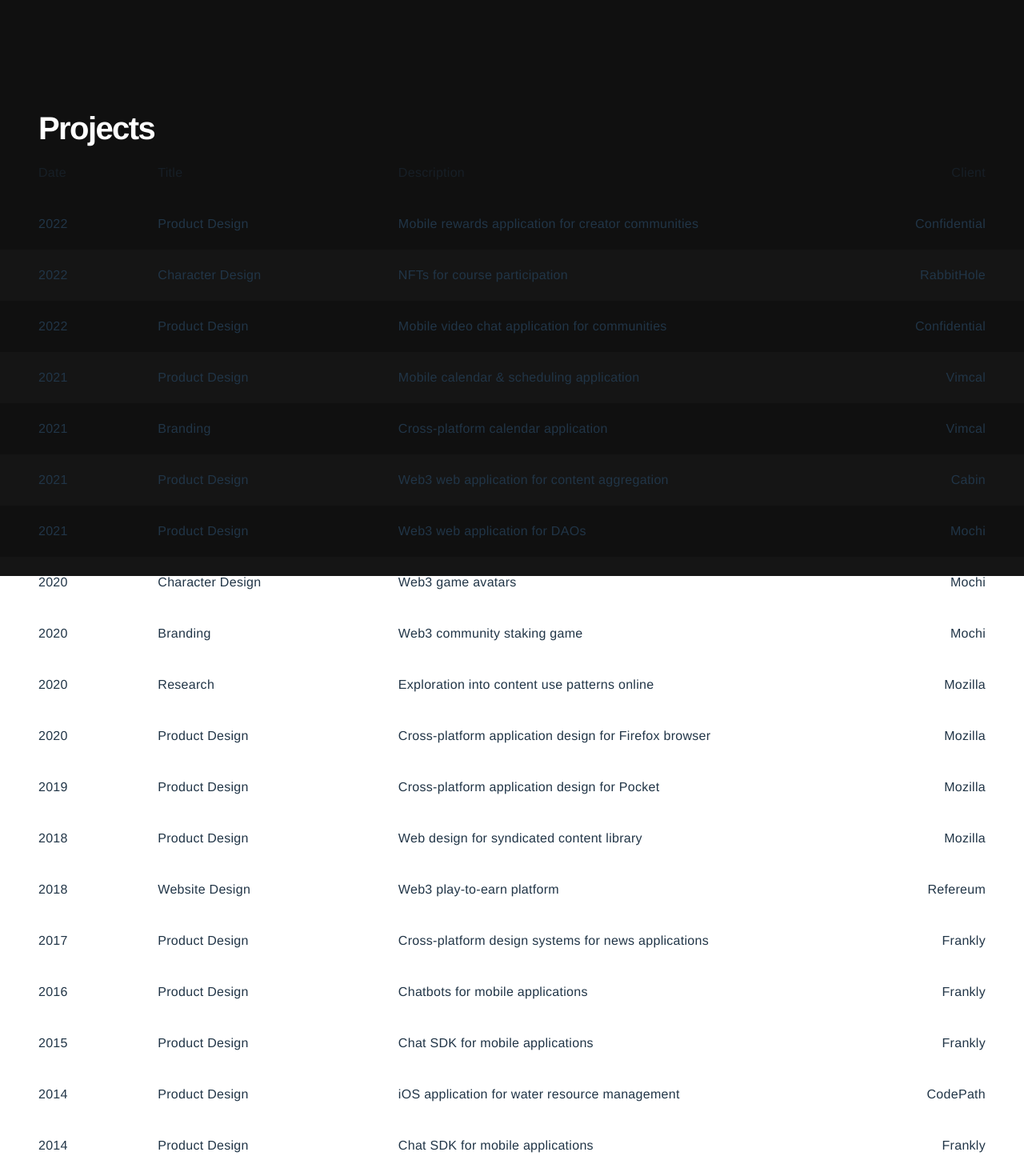
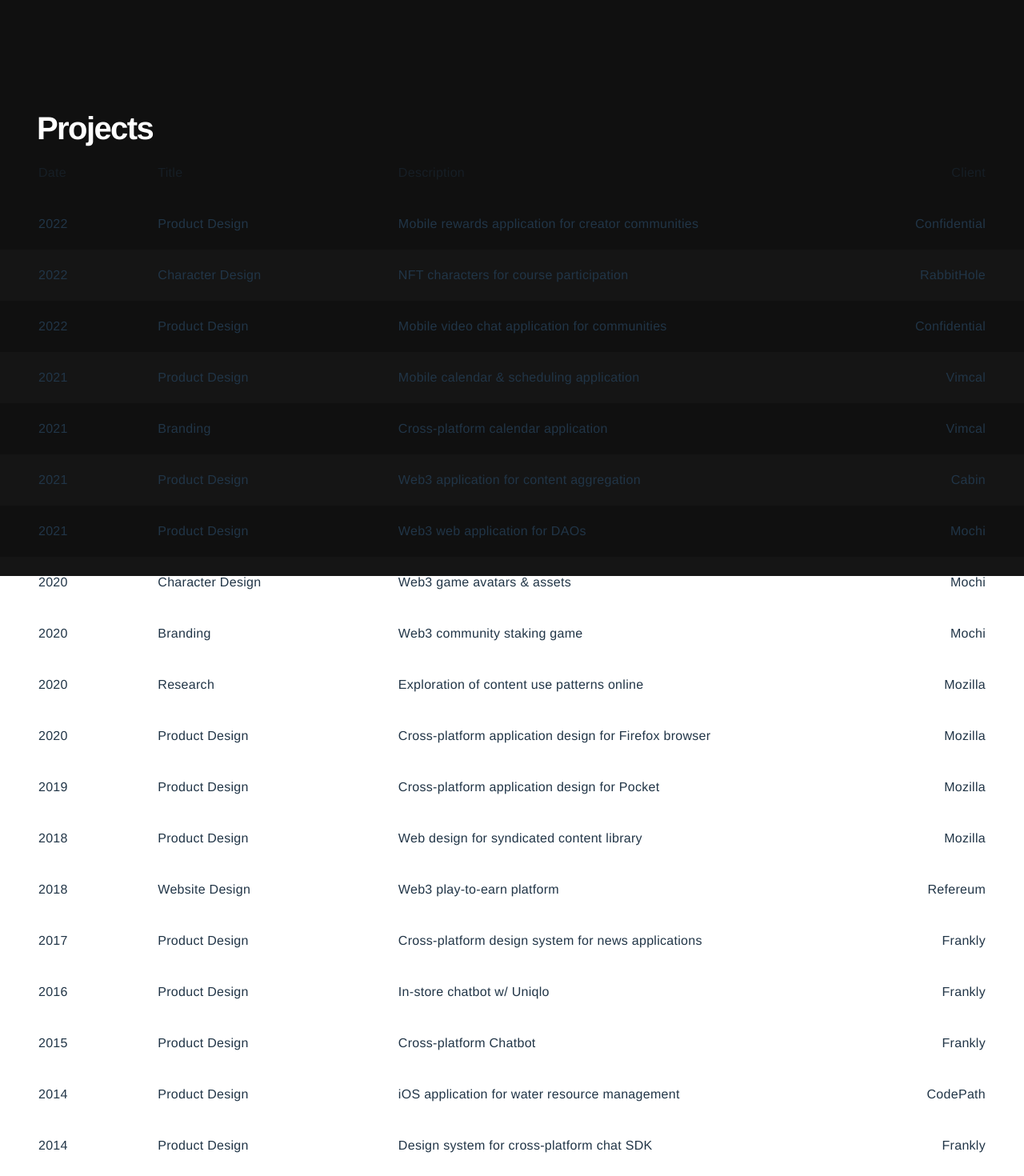
Before and after one commit to tlrmlr/pf2, a SvelteKit app in the folder app/: page /projects in a window 1280 px wide. Shown: the part 80-1550 px from the top of the page at 80% size. Built offline with nearby package versions, Linux system fonts and the light colour scheme.

Commit message:
minor tweaks to styles and set up, introduced easing

```diff
--- a/app/src/app.css
+++ b/app/src/app.css
@@ -68,6 +68,12 @@
   line-height: 48px;
   letter-spacing: -0.04em;
   color: rgba(255, 255, 255, 1);
+  margin-left: -2px;
+}
+
+h1.sticky {
+  position: sticky;
+  top: calc(var(--displacement-nav) + var(--padding));
 }
 
 h2 {
--- a/app/src/routes/Welcome.svelte
+++ b/app/src/routes/Welcome.svelte
@@ -1,5 +1,5 @@
 <script>
- let descriptorArray = [
+    let descriptorArray = [
     {
         src: "",
         text: "Product designer exploring life online."
--- /dev/null
+++ b/app/src/routes/data.js
@@ -0,0 +1,83 @@
+export const samplesArray = [
+    {
+        url: "Testing",
+        src: "test-img.png",
+        date: "9-10-22",
+        alt: "Musings on Moloch"
+    },{
+        url: "Testing",
+        src: "test-img.png",
+        date: "9-10-22",
+        alt: "Musings on Moloch"
+    },{
+        url: "Testing",
+        src: "test-img.png",
+        date: "9-10-22",
+        alt: "Musings on Moloch"
+    },{
+        url: "Testing",
+        src: "test-img.png",
+        date: "9-10-22",
+        alt: "Musings on Moloch"
+    },{
+        url: "Testing",
+        src: "test-img.png",
+        date: "9-10-22",
+        alt: "Musings on Moloch"
+    },{
+        url: "Testing",
+        src: "test-img.png",
+        date: "9-10-22",
+        alt: "Musings on Moloch"
+    },{
+        url: "Testing",
+        src: "test-img.png",
+        date: "9-10-22",
+        alt: "Musings on Moloch"
+    },{
+        url: "Testing",
+        src: "test-img.png",
+        date: "9-10-22",
+        alt: "Musings on Moloch"
+    },{
+        url: "Testing",
+        src: "test-img.png",
+        date: "9-10-22",
+        alt: "Musings on Moloch"
+    },{
+        url: "Testing",
+        src: "test-img.png",
+        date: "9-10-22",
+        alt: "Musings on Moloch"
+    },{
+        url: "Testing",
+        src: "test-img.png",
+        date: "9-10-22",
+        alt: "Musings on Moloch"
+    },{
+        url: "Testing",
+        src: "test-img.png",
+        date: "9-10-22",
+        alt: "Musings on Moloch"
+    },{
+        url: "Testing",
+        src: "test-img.png",
+        date: "9-10-22",
+        alt: "Musings on Moloch"
+    },{
+        url: "Testing",
+        src: "test-img.png",
+        date: "9-10-22",
+        alt: "Musings on Moloch"
+    },{
+        url: "Testing",
+        src: "test-img.png",
+        date: "9-10-22",
+        alt: "Musings on Moloch"
+    },{
+        url: "Testing",
+        src: "test-img.png",
+        date: "9-10-22",
+        alt: "Musings on Moloch"
+    }
+]
--- a/app/src/routes/projects/+page.svelte
+++ b/app/src/routes/projects/+page.svelte
@@ -4,7 +4,7 @@
 </script>
 
 <article in:fly={{y: -2}}>
-	<h1>Projects</h1>
+	<h1 class="sticky">Projects</h1>
 	<Table />
 </article>
 
--- a/app/src/routes/projects/ProjectTable.svelte
+++ b/app/src/routes/projects/ProjectTable.svelte
@@ -1,8 +1,8 @@
 <script>
-   import { clientArray, workArray } from './data.js';
+   import { workArraySorted, workArray } from './data.js';
    import { fly } from "svelte/transition";
+   import { quartOut } from 'svelte/easing';
 
-   let workArraySorted = workArray.reverse();
    let workArrayProps = Object.keys(workArray[0]);
 </script>
 
@@ -16,7 +16,7 @@
    </thead>
    <tbody>
         {#each workArraySorted as work, i}
-           <tr class="row-work" in:fly={{y: -2, delay: 40 * i  }}>
+           <tr class="row-work" in:fly={{y: -2, duration: 400, delay: 40 * i, easing: quartOut }}>
               <td class="work-date">{work.date}</td>
               <td class="work-title">{work.title}</td>
               <td class="work-description">{work.description}</td>
--- a/app/src/routes/projects/data.js
+++ b/app/src/routes/projects/data.js
@@ -53,25 +53,31 @@
  {
     date: 2014,
     title: "Product Design",
+    description: "Design system for cross-platform chat SDK",
+    client: clientArray[1].name
+ },
+ {
+    date: 2014,
+    title: "Product Design",
     description: "iOS application for water resource management",
     client: clientArray[2].name
  },
  {
     date: 2015,
     title: "Product Design",
-    description: "Chat SDK for mobile applications",
+    description: "Cross-platform Chatbot",
     client: clientArray[1].name
  },
  {
     date: 2016,
     title: "Product Design",
-    description: "Chatbots for mobile applications",
+    description: "In-store chatbot w/ Uniqlo",
     client: clientArray[1].name
  },
  {
     date: 2017,
     title: "Product Design",
-    description: "Cross-platform design systems for news applications",
+    description: "Cross-platform design system for news applications",
     client: clientArray[1].name
  },
  {
@@ -101,7 +107,7 @@
  {
     date: 2020,
     title: "Research",
-    description: "Exploration into content use patterns online",
+    description: "Exploration of content use patterns online",
     client: clientArray[4].name
  },
  {
@@ -113,7 +119,7 @@
  {
     date: 2020,
     title: "Character Design",
-    description: "Web3 game avatars",
+    description: "Web3 game avatars & assets",
     client: clientArray[5].name
  },
  {
@@ -125,7 +131,7 @@
  {
     date: 2021,
     title: "Product Design",
-    description: "Web3 web application for content aggregation",
+    description: "Web3 application for content aggregation",
     client: clientArray[6].name
  },
  {
@@ -150,7 +156,7 @@
  {
     date: 2022,
     title: "Character Design",
-    description: "NFTs for course participation",
+    description: "NFT characters for course participation",
     client: clientArray[8].name
  },
  {
@@ -160,3 +166,5 @@
     client: clientArray[0].name
  }
 ]
+
+export const workArraySorted = workArray.reverse();
--- a/app/src/routes/writing/+page.svelte
+++ b/app/src/routes/writing/+page.svelte
@@ -5,14 +5,19 @@
 </script>
 
 <article in:fly={{y: -2}}>
-    <h1>Writing</h1>
+    <h1 class="sticky">Writing</h1>
     <ul>
         {#each data.summaries as { slug, title, created, updated, content }}
         <li in:fly={{y: -8, delay: 60}}>
             <section>
-                <a href="/writing/{slug}"><h2>{title}</h2></a>
-                <h6>{created}</h6>
-                <Content created={created} updated={updated} content={content}/>
+                <div class="timeline">
+                    <h6>{created}</h6>
+                    <hr>
+                </div>
+                <div>
+                    <a href="/writing/{slug}"><h2>{title}</h2></a>
+                    <Content created={created} updated={updated} content={content}/>
+                </div>
             </section>
         </li>
         {/each}
@@ -23,12 +28,28 @@
     article {
         padding: 0 var(--padding);
         display: grid;
-        grid-template-columns: var(--rag) 1fr;
         gap: 32px;
     }
 
-    h1 {
-        grid-column: span 2;
+    h6 {
+        /* font-family: monospace; */
+        font-weight: 400;
+        font-size: 16px;
+        margin-top: 2px;
+    }
+
+    section {
+        display: grid;
+        grid-template-columns: 1fr var(--rag) 1fr;
+        gap: 8px;
+    }
+
+    h2 {
+        color: rgba(255,255,255,0.5)
+    }
+
+    section:hover h2, section:hover p {
+        color: rgba(255,255,255,1.0)
     }
 
     a {
@@ -38,4 +59,18 @@
     ul {
         margin-top: 16px;
     }
+
+    .timeline {
+        display: grid;
+        grid-template-columns: min-content 1fr;
+        gap: 8px;
+    }
+
+    hr {
+        height: 1px;
+        border: none;
+        border-bottom: var(--material-edge);
+        width: 100%;
+        margin-top: 12px;
+    }
 </style>
--- a/app/src/routes/writing/[slug]/+page.svelte
+++ b/app/src/routes/writing/[slug]/+page.svelte
@@ -19,7 +19,7 @@
 		color: rgba(255,255,255,1.0);
 		padding: 0 var(--padding);
         display: grid;
-        grid-template-columns: var(--rag) 1fr;
+        grid-template-columns: 1fr var(--rag);
         gap: 32px;
 	}
 
```
Also changed, not shown: app/src/routes/Gallery.svelte (+3 -84 lines), app/src/routes/about/AboutTable.svelte (+11 -9 lines).
